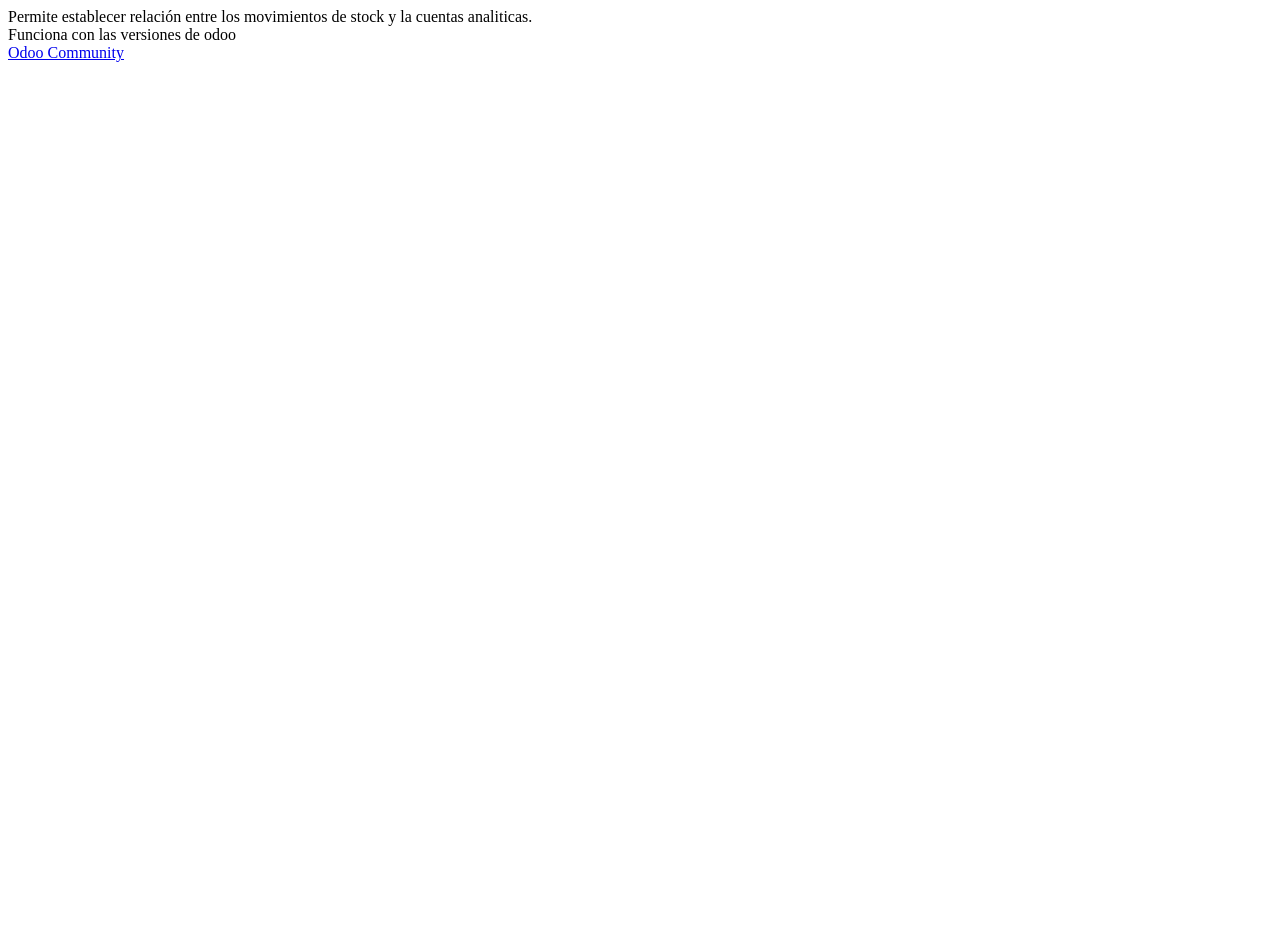
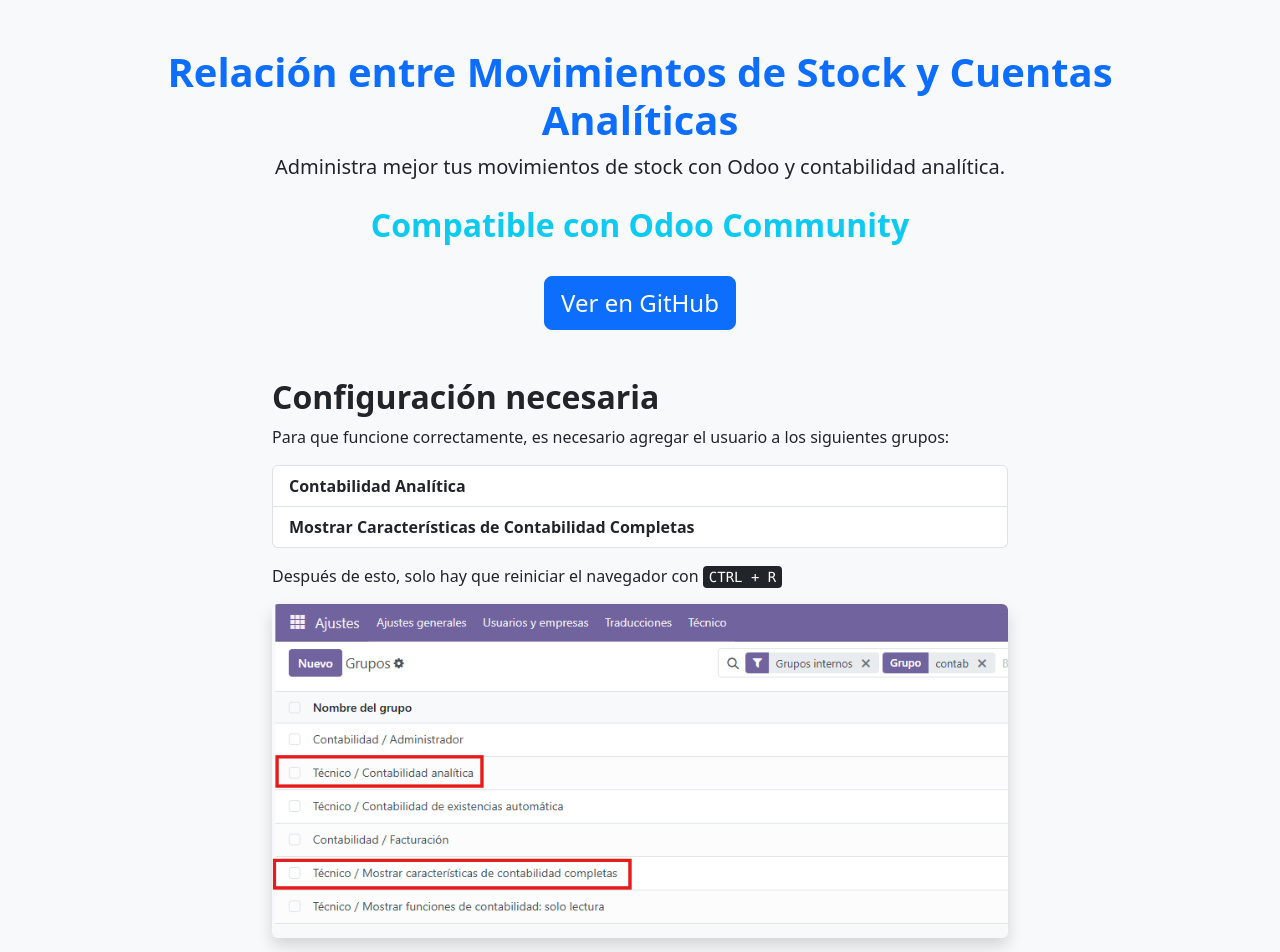
Before and after one commit to AlfaSystemas5457/account_analytic_with_stock, a plain HTML site: page static/description/index.html in a window 1280 px wide. Shown: the top 952 px of the page. Before the commit the page ends 800 px from the top, so only its background shows below. Drawn offline with nearby package versions, Linux system fonts and the light colour scheme.

Commit message:
add images

```diff
--- a/static/description/index.html
+++ b/static/description/index.html
@@ -1,16 +1,65 @@
-<section class="oe_container oe_dark">
-    <div class="row">
-        <div class="oe_span8">
-            <span>Permite establecer relación entre los movimientos de stock y la cuentas analiticas.</span>
+<!DOCTYPE html>
+<html lang="es">
+
+<head>
+    <meta charset="UTF-8">
+    <meta name="viewport" content="width=device-width, initial-scale=1">
+    <title>Odoo - Cuentas Analíticas y Stock</title>
+    <link href="https://cdn.jsdelivr.net/npm/bootstrap@5.3.0/dist/css/bootstrap.min.css" rel="stylesheet">
+</head>
+
+<body class="bg-light">
+
+    <section class="container py-5">
+        <div class="text-center">
+            <h1 class="fw-bold text-primary">Relación entre Movimientos de Stock y Cuentas Analíticas</h1>
+            <p class="lead">Administra mejor tus movimientos de stock con Odoo y contabilidad analítica.</p>
         </div>
-        <div class="oe_span8">
-            <span>Funciona con las versiones de odoo</span>
+
+        <div class="row justify-content-center my-4">
+            <div class="col-md-8 text-center">
+                <h2 class="fw-semibold text-info">Compatible con Odoo Community</h2>
+            </div>
         </div>
-        <div class="oe_span8">
-            <a href="https://github.com/AlfaSystemas5457/account_analytic_with_stock" class="btn btn-primary"
-                target="_blank">
-                Odoo Community
-            </a>
+
+        <div class="row justify-content-center my-4">
+            <div class="col-md-6 text-center">
+                <a href="https://github.com/AlfaSystemas5457/account_analytic_with_stock" target="_blank"
+                    class="btn btn-primary btn-lg">
+                    <span class="fs-4">Ver en GitHub</span>
+                </a>
+            </div>
         </div>
-    </div>
-</section>
+
+        <div class="row justify-content-center my-5">
+            <div class="col-md-8">
+                <h2 class="fw-semibold text-dark">Configuración necesaria</h2>
+                <p>Para que funcione correctamente, es necesario agregar el usuario a los siguientes grupos:</p>
+                <ul class="list-group">
+                    <li class="list-group-item"><strong>Contabilidad Analítica</strong></li>
+                    <li class="list-group-item"><strong>Mostrar Características de Contabilidad Completas</strong></li>
+                </ul>
+                <p class="mt-3">Después de esto, solo hay que reiniciar el navegador con <kbd>CTRL + R</kbd></p>
+                <div class="text-center">
+                    <img src="./assets/Grupos de contabilidad.png" alt="Grupos de contabilidad"
+                        class="img-fluid rounded shadow">
+                </div>
+            </div>
+        </div>
+
+        <div class="row justify-content-center my-5">
+            <div class="col-md-8">
+                <h2 class="fw-semibold text-dark">Nueva función: UEPS</h2>
+                <p>Se ha agregado la opción de <strong>UEPS (Últimas Entradas, Primeras Salidas)</strong> como método de
+                    costo.</p>
+                <div class="text-center">
+                    <img src="./assets/Metodo de costo.png" alt="Método de costo" class="img-fluid rounded shadow">
+                </div>
+            </div>
+        </div>
+    </section>
+
+    <script src="https://cdn.jsdelivr.net/npm/bootstrap@5.3.0/dist/js/bootstrap.bundle.min.js"></script>
+</body>
+
+</html>
--- a/views/account_views.xml
+++ b/views/account_views.xml
@@ -18,7 +18,7 @@
         <field name="inherit_id" ref="account.view_account_analytic_line_form_inherit_account"/>
         <field name="arch" type="xml">
             <xpath expr="//field[@name='product_id']" position="replace">
-                <field name="products_ids" />
+                <field name="products_ids" invisible="products_ids == False"/>
             </xpath>
         </field>
     </record>
```
Also changed, not shown: static/description/assets/Grupos de contabilidad.png (added), static/description/assets/Metodo de costo.png (added).
